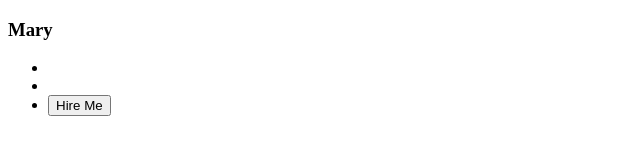
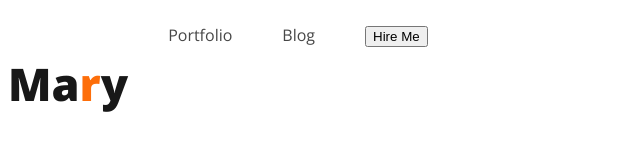
Before and after one commit to abtahsan/hardy, a plain HTML site: page index.html in a window 1280 px wide. Shown: the whole page, without its empty margins (0-640 px from the left). Drawn offline with nearby package versions, Linux system fonts and the light colour scheme.

Commit message:
nav menu added

```diff
--- a/index.html
+++ b/index.html
@@ -4,14 +4,19 @@
     <meta charset="UTF-8">
     <meta name="viewport" content="width=device-width, initial-scale=1.0">
     <title>Web Developer Portfolio</title>
+    <link rel="preconnect" href="https://fonts.googleapis.com">
+<link rel="preconnect" href="https://fonts.gstatic.com" crossorigin>
+<link href="https://fonts.googleapis.com/css2?family=Open+Sans:wght@400;700;800&display=swap" rel="stylesheet">
+    <link rel="stylesheet" href="styles/style.css">
+
 </head>
 <body>
     <header>
         <nav>
-            <h3>Ma<span>r</span>y</h3>
+            <h3 class="nav-title">Ma<span class="text-primary">r</span>y</h3>
             <ul>
-                <li><a href="Portfolioa"></a></li>
-                <li><a href="Blog"></a></li>
+                <li><a href="">Portfolio</a></li>
+                <li><a href="">Blog</a></li>
                 <li><button>Hire Me</button></li>
             </ul>
         </nav>
--- a/styles/style.css
+++ b/styles/style.css
@@ -0,0 +1,39 @@
+body
+{
+    font-family: 'Lato', sans-serif;
+    font-family: 'Open Sans', sans-serif;
+
+}
+/* Nav related styles */
+nav{
+    display: flex;
+}
+.nav-title
+{
+    color: #181818;
+    font-size: 45px;
+    font-weight: 800;
+}
+.text-primary
+{
+    color: #FD6E0A;
+}
+nav > ul
+{
+    display: flex;
+}
+nav li
+{
+    list-style: none;
+    margin-right: 50px;
+}
+nav a
+{
+    text-decoration: none;
+    color: #474747;
+}
+.btn-primary
+{
+    border-radius: 5px;
+    background: #FD6E0A;
+}
```
